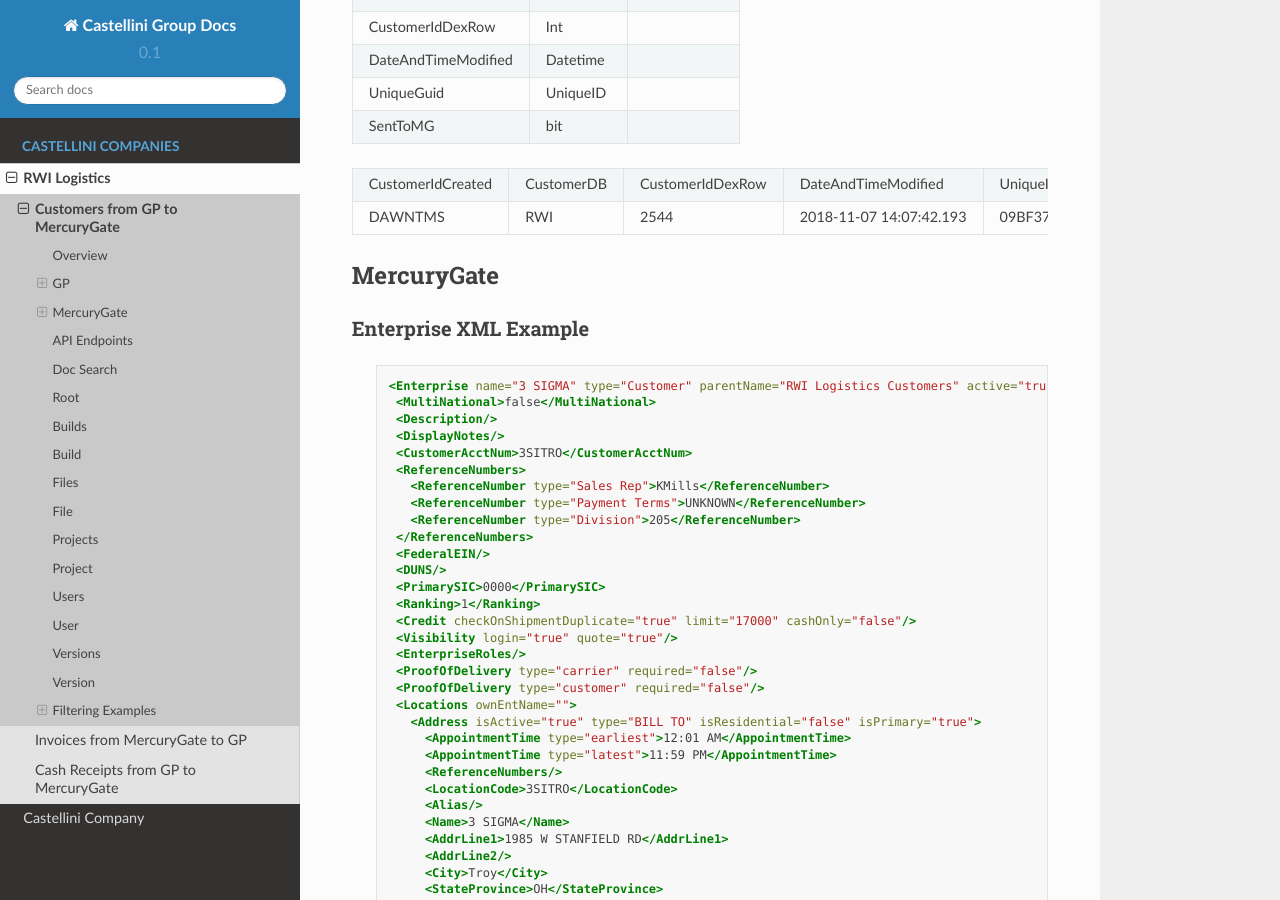
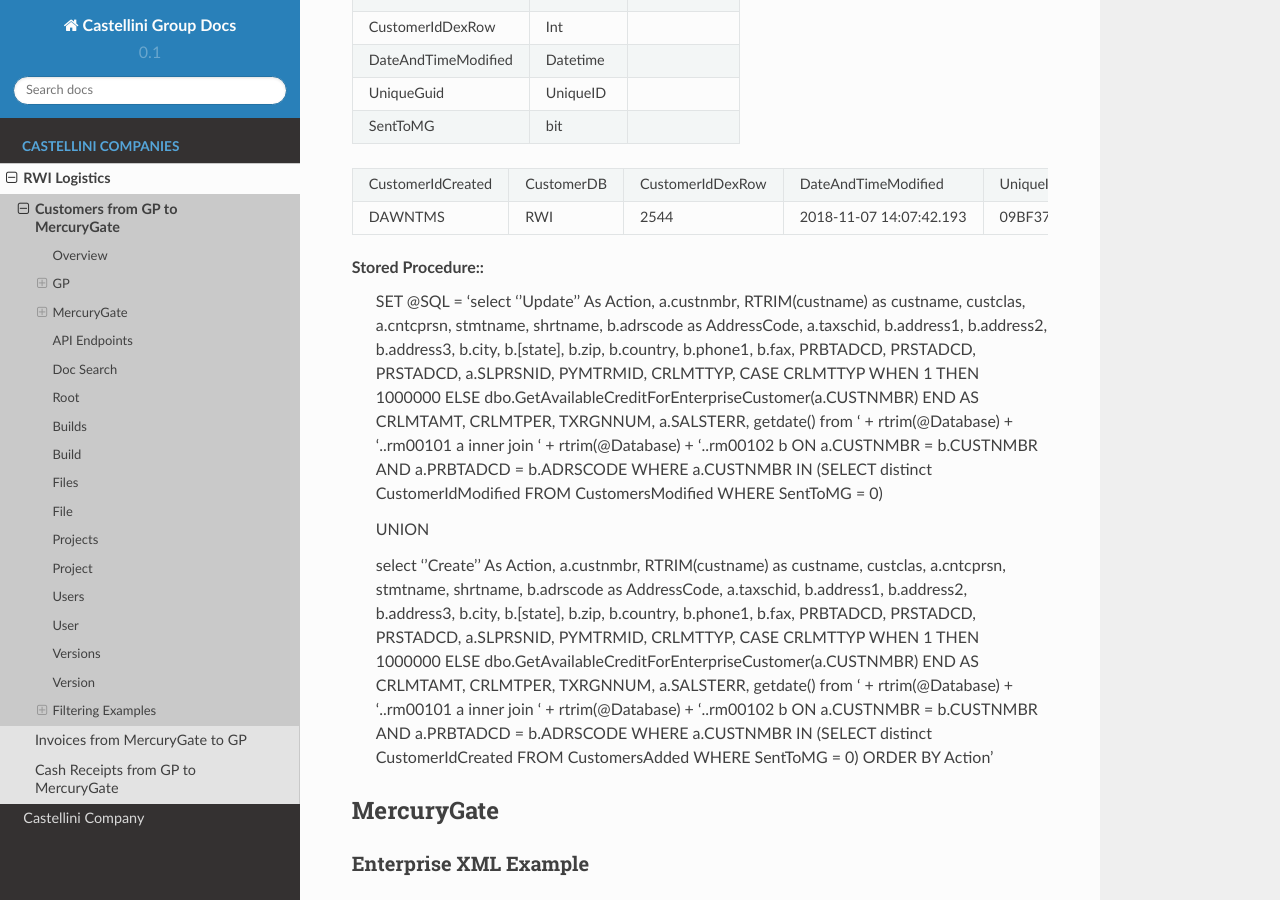
Before and after one commit to admartin66/Castellini-Group-Docs, a Sphinx documentation site: the page built from docs/source/rwilogistics/customers.rst, in a window 1280 px wide and 900 px high, scrolled down 1724 px. Built offline with Sphinx 7.4.7 and the Read the Docs theme 2.0.0, drawn with Linux system fonts in a browser that asks for light colours.

Commit message:
Update docs/source/rwilogistics/customers.rst

```diff
--- a/docs/source/rwilogistics/customers.rst
+++ b/docs/source/rwilogistics/customers.rst
@@ -59,7 +59,7 @@
 +--------------------+--------------+----------------+-----------------------+------------------------------------+--------+
 
 
-.. code-block:: SQL
+**Stored Procedure**::
   SET @SQL = 'select ''Update'' As Action, a.custnmbr, RTRIM(custname) as custname, custclas, a.cntcprsn, stmtname, shrtname, b.adrscode as AddressCode,
   a.taxschid, b.address1, b.address2, b.address3, b.city, b.[state], b.zip, b.country, b.phone1, b.fax,
   PRBTADCD, PRSTADCD, PRSTADCD, a.SLPRSNID, PYMTRMID, CRLMTTYP, CASE CRLMTTYP WHEN 1 THEN 1000000 ELSE dbo.GetAvailableCreditForEnterpriseCustomer(a.CUSTNMBR) END AS CRLMTAMT, CRLMTPER,
```
